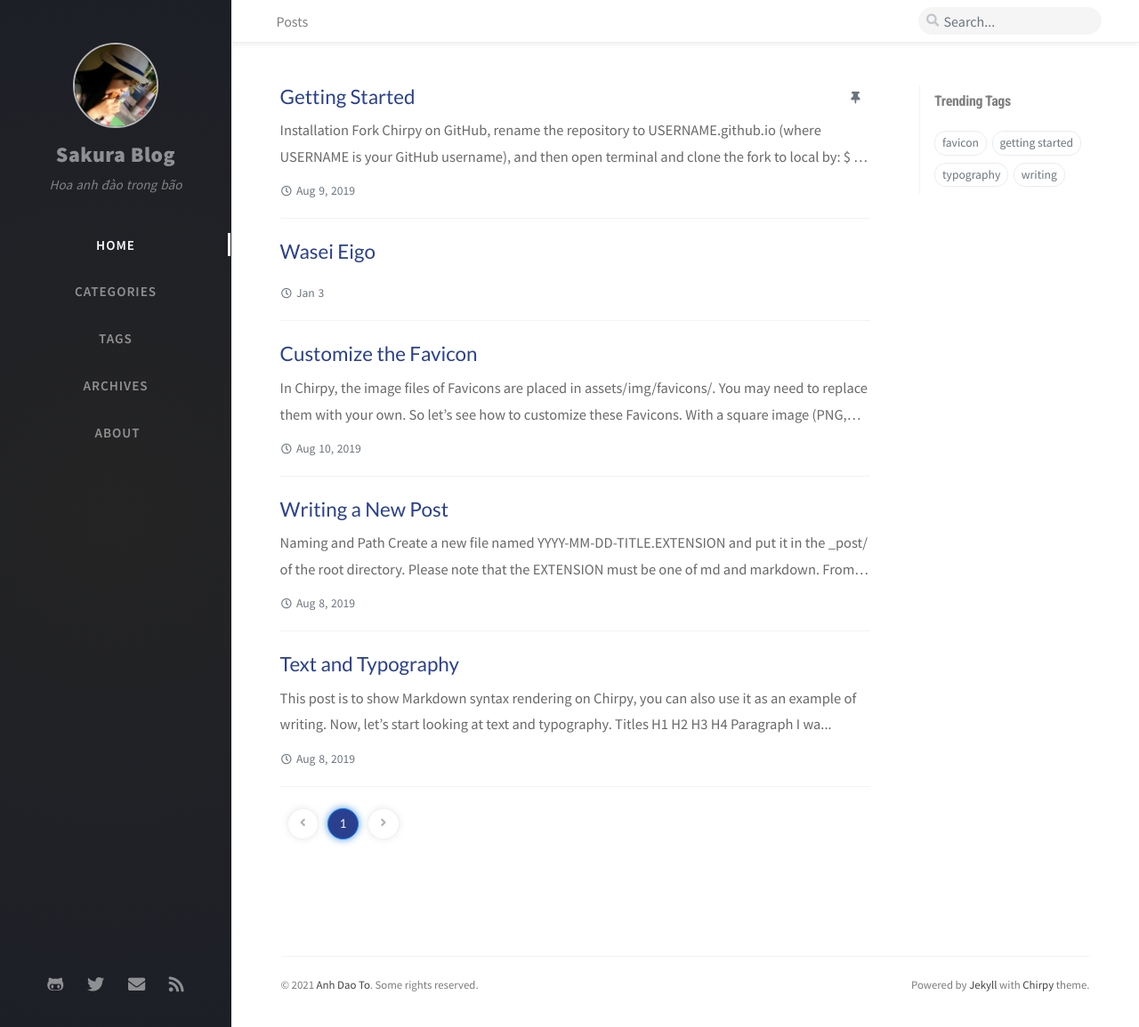
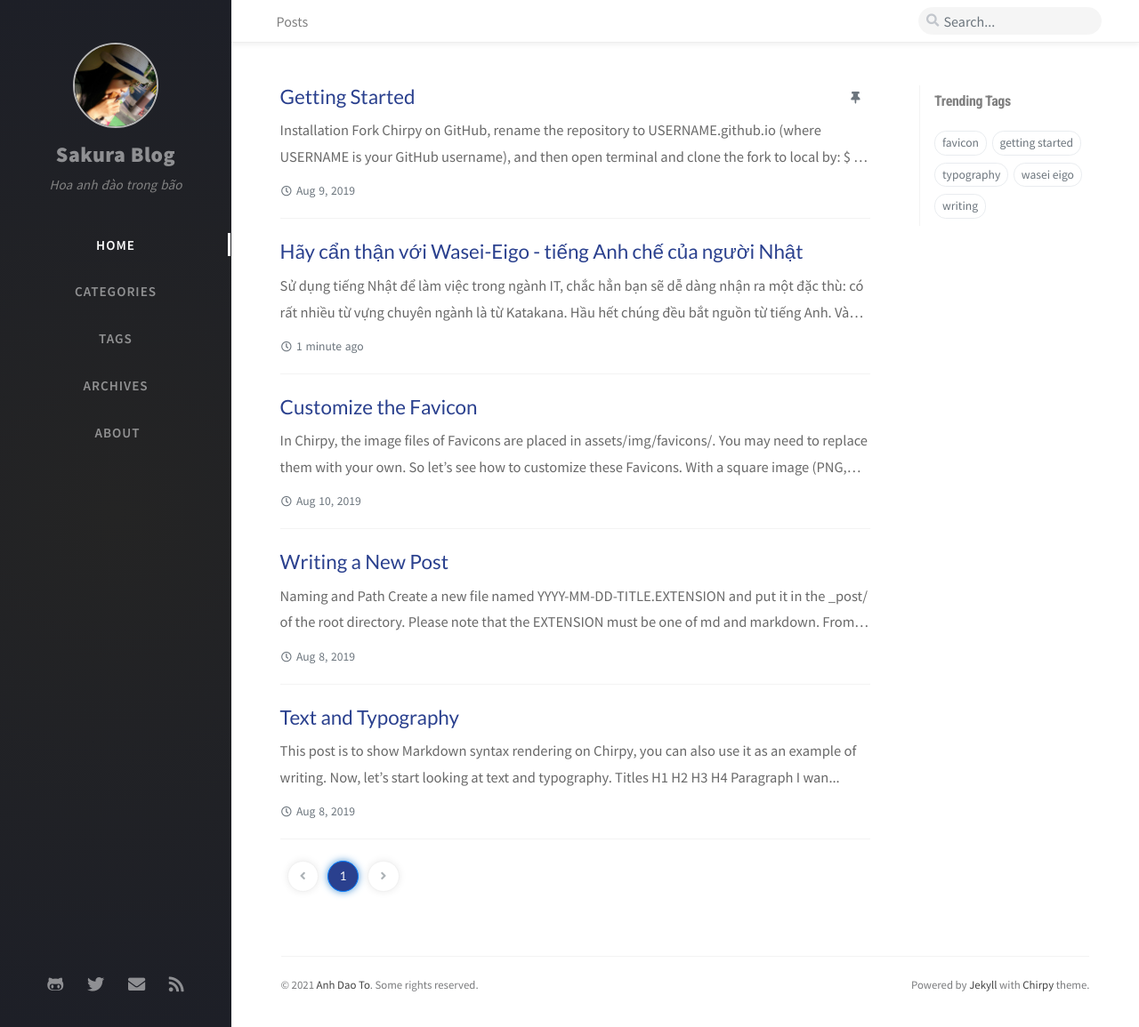
Before and after one commit to sakazutoshi/sakazutoshi.github.io, a Jekyll site: the page built from index.html, in a window 1280 px wide and 1155 px high. Shown: the whole window at 89% size. Built offline with Jekyll 4.4.1, drawn with Linux system fonts in a browser that asks for light colours; nearby versions of some CDN libraries; the list of posts is cut into pages by our own code; comment, search, counter and statistics services are not loaded; some of the changed lines change nothing that is shown.

Commit message:
About Wasei-eigo

```diff
--- a/_posts/2021-01-04-wasei-eigo.md
+++ b/_posts/2021-01-04-wasei-eigo.md
@@ -0,0 +1,105 @@
+---
+title: Hãy cẩn thận với Wasei-Eigo - tiếng Anh chế của người Nhật
+author: Anh Dao To
+date: 2021-03-20 23:50:00 +0700
+categories: [Japanese]
+tags: [wasei-eigo]
+---
+Sử dụng tiếng Nhật để làm việc trong ngành IT, chắc hẳn bạn sẽ dễ dàng nhận ra một đặc thù: có rất nhiều từ vựng chuyên ngành là từ Katakana. Hầu hết chúng đều bắt nguồn từ tiếng Anh. Và thông thường thì giữ nguyên tiếng Anh, không cố dịch ra tiếng Việt là lựa chọn khôn ngoan nhất.
+
+Tuy nhiên, khác với Gairaigo (外来語) - những từ ngoại lai được vay mượn trực tiếp từ ngôn ngữ nước ngoài và “may mắn” còn giữ được nguyên ngữ nghĩa của chúng khi “nhập khẩu”, thì người Nhật còn xào nấu tiếng Anh để sáng tạo nên một lớp từ vựng kiểu mới, nhìn thì có vẻ giống tiếng Anh đấy, nhưng thực chất thì nghĩa đã bị thay đổi từ một phần cho đến hoàn toàn so với nghĩa gốc ban đầu - chúng được gọi là Wasei-eigo (和製英語).
+
+Lẽ dĩ nhiên, nếu người Nhật sử dụng y nguyên những từ Wasei-eigo này để giao tiếp với người nói tiếng Anh, thì người nghe cũng không thể nào hiểu được. Và với vai trò là cầu nối giữa hai bên Nhật - Việt, một IT Communicator cần phải chú ý khi gặp những từ vựng kiểu này, để có cách dịch chính xác và tự nhiên nhất. Hôm nay, mình sẽ giới thiệu một số từ Wasei-eigo thường được sử dụng trong ngành IT, và cách diễn đạt chúng trong tiếng Anh/ tiếng Việt nhé.
+
+**Version up (バージョンアップ)・Version down (バージョンダウン)**
+
+Khi một từ Wasei-eigo có chữ "up" hay “down” đứng sau, nó có nghĩa là "tăng lên", "cải thiện" hay “làm giảm”, “hạ xuống” thứ gì đó.
+Vì vậy, có thể dễ dàng đoán được Version up nghĩa là nâng cấp phần mềm lên phiên bản mới hơn, Version down nghĩa là hạ phần mềm xuống lại phiên bản cũ hơn.
+Có nhiều người vẫn giữ nguyên như vậy khi dịch qua tiếng Anh, tuy nhiên thật sự thì đây là một từ Wasei-eigo, và trong tiếng Anh không tồn tại cách nói như vậy.
+Trong tiếng Anh, khái niệm này được gọi là "Upgrade (version)", "Downgrade (version)".
+
+Ex: </br>
+お使いのブラウザを最新版にバージョンアップしてください。</br>
+Please upgrade your browser to the latest version.
+
+バージョンダウンすることによってレイアウトや見た目が変わる場合があります。</br>
+Có trường hợp layout hay bề ngoài sẽ thay đổi do downgrade
+
+**デグレーション・デグレード・デグレ (Degradation, Degrade)**
+
+Việc xuất hiện bug khác do ảnh hưởng khi thay đổi, chỉnh sửa một phần nào đó trong program, khiến chất lượng sản phẩm còn tệ hơn trước đó trong tiếng Nhật được gọi là "デグレード", nói gọn lại là "デグレ" (Degrade). Để dễ hiểu hơn, bạn cứ tưởng tượng như thế này: lúc lập trình, xuất hiện tình trạng chức năng rõ ràng đã implement ok rồi mà giờ lại bị mất đi/ không hoạt động được, hay cái bug rõ ràng là đã loại bỏ đi rồi thì giờ lại xuất hiện lại.</br>
+Ngoài ra, việc kiểm thử được thực hiện để đảm bảo xem có xảy ra tình trạng như vậy hay không được gọi là "デグレードテスト" (Degrade test), "ノンデグレードテスト" (Non derade test)...
+
+Tuy nhiên, từ "デグレード" này là một từ Wasei-eigo chỉ có thể hiểu được khi dùng trong ngành IT của Nhật thôi.</br>
+Trong tiếng Anh, hiện tượng như trên được gọi là "Regression", và việc kiểm thử hiện tượng đó được gọi là "Regression testing".
+
+Từ "Degrade" trong tiếng Anh là một động từ mang ý nghĩa làm giảm giá trị, làm giảm chất lượng, nên cách sử dụng trong ngữ cảnh như trên cũng không hợp lý nhỉ.
+Thêm nữa, cũng có khi ta bắt gặp từ "デグレーション", nhưng trong tiếng Anh thì danh từ của "degrade" là "degradation", chứ không hề tồn tại từ "degration".
+
+Ex: </br>
+ソフトウェアの修正を行うたびに、デグレードテストを実施しなければなりません。
+Phải thực hiện regression test mỗi khi chỉnh sửa phần mềm.
+
+※Thông tin thêm: Có người còn chia デグレード ra hai loại như sau:
+1) "先祖返り" (せんぞがえり)
+   Khi upgrade version, chức năng vốn đã sửa rồi lại quay trở về version trước đó.
+   Nói một cách cụ thể hơn về khái niệm này là: do có sai sót, nhầm lẫn trong việc quản lý version, mà chức năng chắc chắn đã làm thêm rồi giờ bị biến mất, hay cái bug vốn đã fix rồi giờ lại bị lại.
+2) "エンバグ" (Enbug)
+   Do thay đổi source code để fix bug hay thêm chức năng mà lại tạo ra bug khác trước giờ chưa có được gọi là "エンバグ"
+   Từ "エンバグ" này cũng giống với "デグレード", là một Wasei-eigo, nên đây là cách nói không tồn tại trong tiếng Anh.
+   Vì đây là sai sót khác với "リグレッション (Regression)" mang nghĩa "退行 - Giật lùi, đi ngược trở lại", nên cũng có người phân biệt từ này với "デグレード"
+
+**サービスイン (Service in)**
+
+Việc hệ thống mới bắt đầu đi vào hoạt động chính thức được gọi là "サービスイン", nhưng trong tiếng Anh, nếu dùng từ ngày thì người ta sẽ không hiểu.
+Từ tương ứng với nghĩa này trong tiếng Anh là "go-live". Là danh từ thì có dấu gạch ngang ở giữa. Còn động từ thì có thể dùng "go live"
+Ngoài ra, cũng có thể sử dụng từ "release" hay "launch" với nghĩa tương tự.
+
+Ex: </br>
+このシステムは来月サービスインする予定です。</br>
+This system will go live next month.
+
+**カットオーバー (Cut over)**
+
+"カットオーバー" cũng được sử dụng với nghĩa gần như tương tự với từ "サービスイン" phía trên, nên ta có thể sử dụng "go-live", "release", "launch" để thể hiện ý nghĩa này.</br>
+Trong tiếng Anh cũng có từ "cut over", nhưng ý nghĩa hơi khác một chút. Trong khi "カットオーバー" trong tiếng Nhật chỉ thời điểm bắt đầu hoạt động hệ thống mới, thì "cut over" trong tiếng Anh là từ chỉ "giai đoạn chuyển từ hệ thống cũ sang hệ thống mới".</br>
+Trong khi từ "カットオーバー" trong tiếng Nhật thường dùng để chỉ "go-live" trong tiếng Anh, thì "cut over" trong tiếng Anh lại mang ý nghĩa là giai đoạn trước đó, nên khi trao đổi bằng tiếng Anh thì cần phải chú ý.
+
+**システムダウン (System down)**
+
+Việc hệ thống bị dừng hoạt động hay tắt bất thường, ngoài mong muốn được gọi là "システムダウン". Trong tiếng Việt, chúng ta dùng cách nói "sập hệ thống", còn trong tiếng Anh thì không có cách diễn đặt bằng danh từ kiểu như "system down" như vậy. Trong tiếng Anh, thường sử dụng cách nói "system failure" hay "system crash".
+
+Ex: </br>
+システムダウンによりご不便をおかけして申し訳ございません。</br>
+We apologize for any inconvenience caused by the system failure.
+
+Còn khi sử dụng từ "down", thì sẽ diễn đạt theo kiểu "động từ tobe + down" hay "go down".
+
+昨日から在庫管理システムがダウンしています。
+The inventory management system has been down since yesterday.
+
+停電のため、コンピュータシステムがダウンしました。
+Our computer system went down due to a power outage.
+
+**アンダーバー (Underbar)**
+
+Dấu gạch dưới "_" trong tiếng Nhật thường được gọi là "アンダーバー", nhưng trong tiếng Anh thì gọi là "Underscore"
+
+Ex:</br>
+ドメイン名にアンダーバーを使うことはできません。
+You can’t use an underscore in the domain name.
+
+iPadでアンダーバー記号を入力するにはどうすればよいですか？
+How can I type an underscore symbol on iPad?
+
+**チャージ (Charge)**
+
+Ở Nhật, người ta dùng khái niệm "チャージ" khi nạp tiền vào thẻ PASMO, SUICA,... Trong tiếng Việt, chúng ta cũng hay dùng cách nói tương tự là "charge tiền" đúng không nào?
+Nhưng thật sự thì trong tiếng Anh, họ không dùng từ charge để chỉ việc nạp tiền, tăng số dư trong thẻ đâu. Trong tiếng Anh, khái niệm này được diễn đạt bằng từ "refill" hoặc "top-up".
+
+Ex: </br>
+PASMOカードは何度でも繰り返し入金できます。</br>
+You can refill your PASMO card as many times as desired.
+
+Vẫn còn rất rất nhiều từ Wasei-eigo nữa, mình không thể nào liệt kê hết được (thậm chí, có rất nhiều từ mà người Nhật cũng không biết chúng là Wasei-eigo đâu).</br>
+Mỗi dự án chúng ta làm đều có những từ vựng riêng ứng với chuyên ngành, nghiệp vụ mà hệ thống đó phục vụ. Vì vậy, nếu có bắt gặp những từ vựng mới là Katakana, thì đừng vội vàng dịch chúng ra ngay, mà hãy cẩn thận tìm hiểu, rồi đưa ra cách dịch đúng, phù hợp nhất nhé ^^
```
Also changed, not shown: _posts/2019-08-08-text-and-typography.md (+0 -1 lines).
